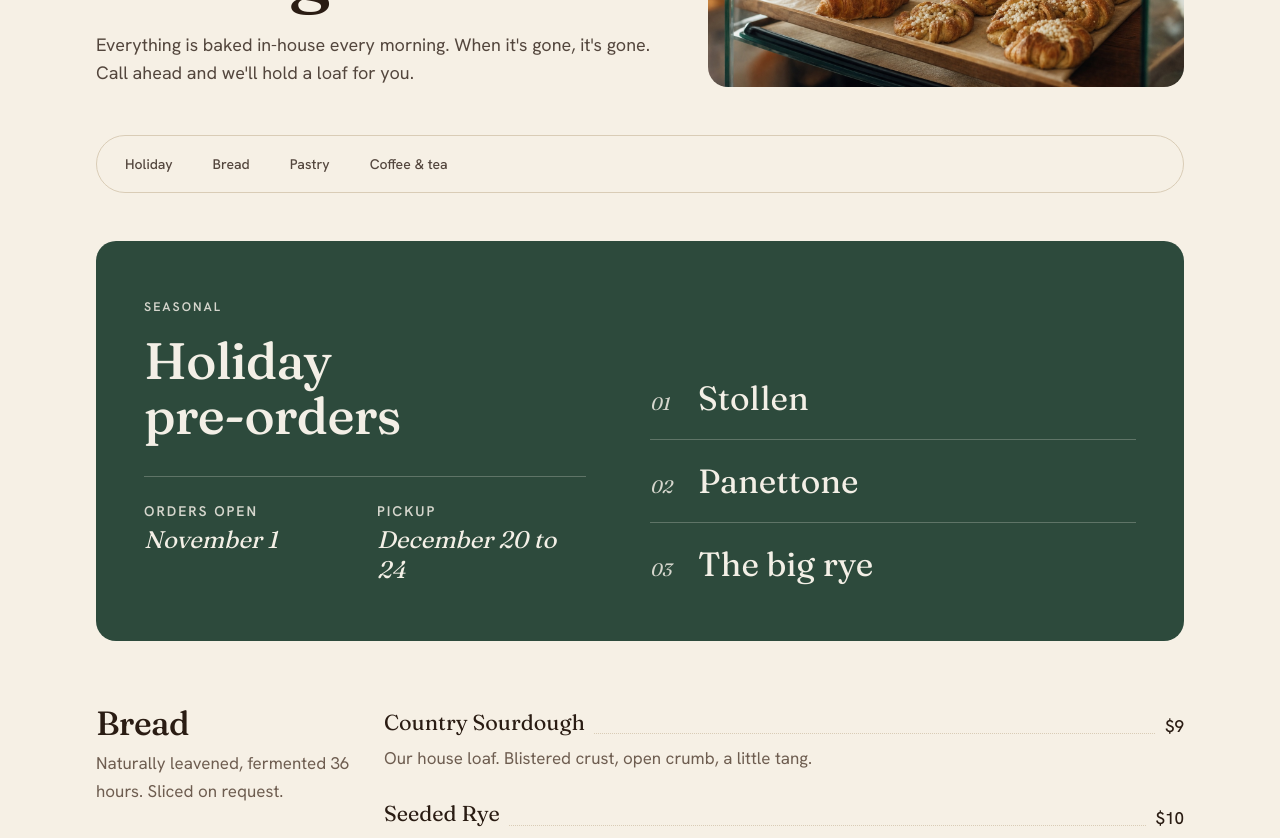
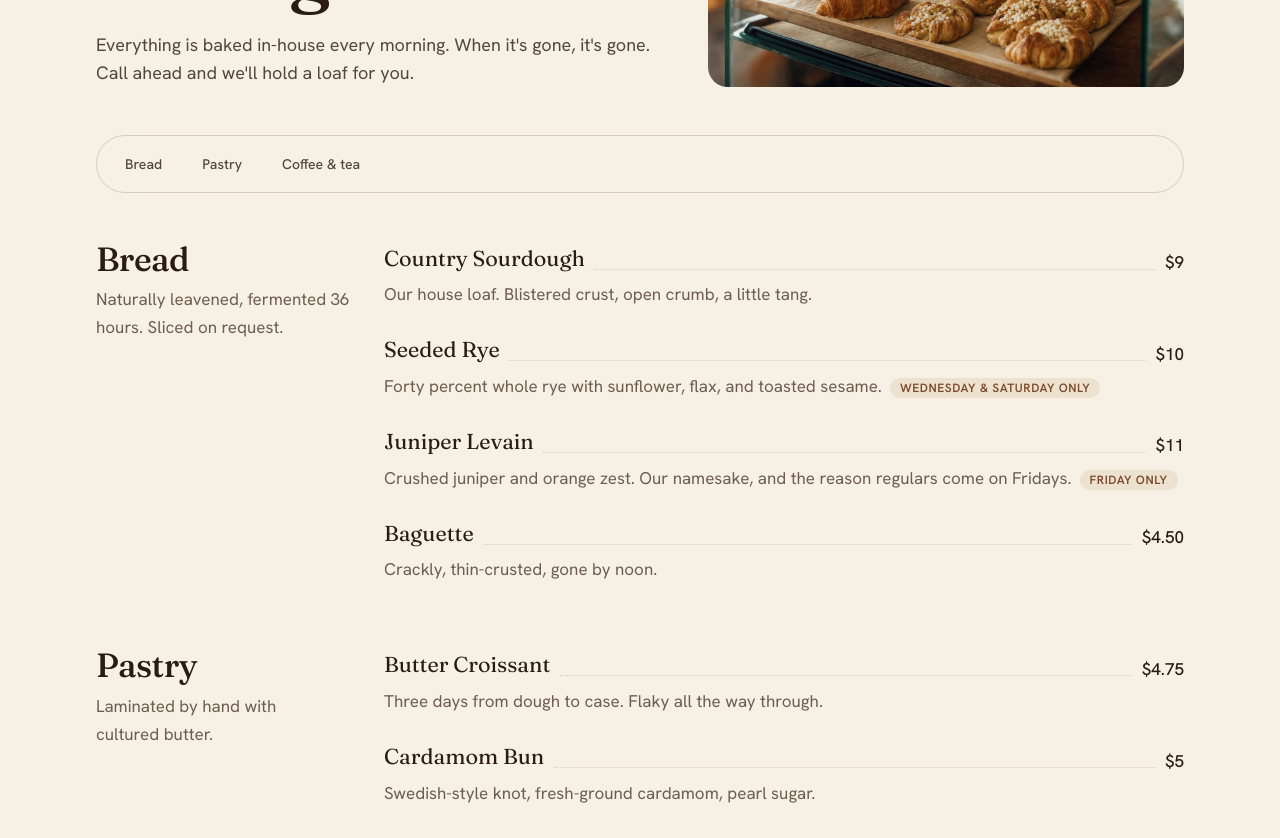
Before and after one commit to empowerment-ai/agent-site-kit, a Next.js app: page /menu in a window 1280 px wide. Shown: the part 420-1258 px from the top of the page. Built offline with nearby package versions, Linux system fonts and the light colour scheme.

Commit message:
Revert "builder: Add a holiday pre-order section to the menu page: stollen, panettone, an"
This reverts commit 8e7f61865eccfbfeb6f6fdb88aa63de53f48d59e.

```diff
--- a/content/menu.json
+++ b/content/menu.json
@@ -1,17 +1,5 @@
 {
-  "_comment": "The menu. Prices are in dollars. 'daily' items are baked every open day; others list the days they're available. 'holiday' is the seasonal pre-order panel: set show to false to hide it. Its items have no prices yet; add a price to an item and it will appear.",
-  "holiday": {
-    "show": true,
-    "title": "Holiday pre-orders",
-    "preordersOpen": "2026-11-01",
-    "pickupStart": "2026-12-20",
-    "pickupEnd": "2026-12-24",
-    "items": [
-      { "name": "Stollen" },
-      { "name": "Panettone" },
-      { "name": "The big rye" }
-    ]
-  },
+  "_comment": "The menu. Prices are in dollars. 'daily' items are baked every open day; others list the days they're available.",
   "sections": [
     {
       "id": "bread",
--- a/scripts/check-content.mjs
+++ b/scripts/check-content.mjs
@@ -41,21 +41,6 @@ for (const s of menu.sections ?? []) {
     if (!item.name || !item.description) fail(`Menu item in "${s.title}" needs a name and a description.`);
     if (typeof item.price !== "number" || item.price <= 0) fail(`Menu item "${item.name}" needs a price greater than 0 (a number, no $ sign).`);
     for (const d of item.days ?? []) if (!DAYS.includes(d)) fail(`Menu item "${item.name}" lists an unknown day "${d}".`);
-  }
-}
-
-const ISO_DATE = /^\d{4}-\d{2}-\d{2}$/;
-if (menu.holiday?.show) {
-  const h = menu.holiday;
-  if (!h.title) fail(`menu.json holiday section needs a "title".`);
-  for (const key of ["preordersOpen", "pickupStart", "pickupEnd"]) {
-    if (!ISO_DATE.test(h[key] ?? "")) fail(`menu.json holiday "${key}" must be a date like "2026-11-01". Got "${h[key]}".`);
-  }
-  if (h.pickupStart > h.pickupEnd) fail(`menu.json holiday pickup starts ${h.pickupStart} but ends ${h.pickupEnd}. The end must be on or after the start.`);
-  if (!h.items?.length) fail(`menu.json holiday section is showing but has no items. Add items or set "show" to false.`);
-  for (const item of h.items ?? []) {
-    if (!item.name) fail(`Every holiday item in menu.json needs a name.`);
-    if (item.price !== undefined && (typeof item.price !== "number" || item.price <= 0)) fail(`Holiday item "${item.name}" has a price that isn't a number greater than 0. Leave "price" out until it's set.`);
   }
 }
 
--- a/src/app/menu/page.tsx
+++ b/src/app/menu/page.tsx
@@ -1,6 +1,6 @@
 import Image from "next/image";
 import type { Metadata } from "next";
-import { getMenu, getHoliday, getPage, formatPrice, formatMonthDay, formatDateRange } from "@/lib/content";
+import { getMenu, getPage, formatPrice } from "@/lib/content";
 
 const page = getPage("menu");
 
@@ -12,7 +12,6 @@ export const metadata: Metadata = {
 
 export default function MenuPage() {
   const sections = getMenu();
-  const holiday = getHoliday();
   return (
     <div className="mx-auto max-w-6xl px-5 md:px-8">
       <header className="grid items-end gap-10 pb-12 pt-12 md:grid-cols-[1.2fr_1fr] md:pt-20">
@@ -27,11 +26,6 @@ export default function MenuPage() {
       </header>
 
       <nav aria-label="Menu sections" className="sticky top-[73px] z-20 -mx-5 flex gap-2 overflow-x-auto border-y border-line bg-flour/95 px-5 py-3 backdrop-blur md:mx-0 md:rounded-full md:border md:px-3">
-        {holiday && (
-          <a href="#holiday" className="shrink-0 rounded-full px-4 py-1.5 text-sm font-medium text-crust/80 hover:bg-crumb hover:text-crust">
-            Holiday
-          </a>
-        )}
         {sections.map((s) => (
           <a key={s.id} href={`#${s.id}`} className="shrink-0 rounded-full px-4 py-1.5 text-sm font-medium text-crust/80 hover:bg-crumb hover:text-crust">
             {s.title}
@@ -40,45 +34,6 @@ export default function MenuPage() {
       </nav>
 
       <div className="mt-12 space-y-16">
-        {holiday && (
-          <section id="holiday" aria-labelledby="holiday-title" className="scroll-mt-40 rounded-[var(--radius-card)] bg-juniper px-6 py-10 text-juniper-ink md:px-12 md:py-14">
-            <div className="grid gap-10 md:grid-cols-[1fr_1.1fr] md:gap-16">
-              <div>
-                <p className="eyebrow !text-juniper-ink/85">Seasonal</p>
-                <h2 id="holiday-title" className="mt-4 text-[clamp(2.2rem,5vw,3.2rem)] font-[450]">{holiday.title}</h2>
-                <dl className="mt-8 grid grid-cols-2 gap-6 border-t border-juniper-ink/25 pt-6">
-                  <div>
-                    <dt className="text-sm font-semibold uppercase tracking-[0.14em] text-juniper-ink/85">Orders open</dt>
-                    <dd className="mt-1 font-display text-[1.5rem] italic leading-tight">{formatMonthDay(holiday.preordersOpen)}</dd>
-                  </div>
-                  <div>
-                    <dt className="text-sm font-semibold uppercase tracking-[0.14em] text-juniper-ink/85">Pickup</dt>
-                    <dd className="mt-1 font-display text-[1.5rem] italic leading-tight">{formatDateRange(holiday.pickupStart, holiday.pickupEnd)}</dd>
-                  </div>
-                </dl>
-              </div>
-              <ol className="self-end">
-                {holiday.items.map((item, i) => (
-                  <li key={item.name} className="flex items-baseline gap-5 border-b border-juniper-ink/25 py-5 first:pt-0 last:border-b-0 last:pb-0">
-                    <span className="w-7 shrink-0 font-display text-lg italic tabular-nums text-juniper-ink/85" aria-hidden>{String(i + 1).padStart(2, "0")}</span>
-                    <div className="flex-1">
-                      <div className="flex items-end">
-                        <span className="font-display text-[clamp(1.6rem,3.5vw,2.1rem)] leading-tight">{item.name}</span>
-                        {item.price !== undefined && (
-                          <>
-                            <span className="leader !border-juniper-ink/30" aria-hidden />
-                            <span className="tabular-nums font-medium">{formatPrice(item.price)}</span>
-                          </>
-                        )}
-                      </div>
-                      {item.description && <p className="mt-1 text-juniper-ink/85">{item.description}</p>}
-                    </div>
-                  </li>
-                ))}
-              </ol>
-            </div>
-          </section>
-        )}
         {sections.map((s) => (
           <section key={s.id} id={s.id} className="scroll-mt-40 grid gap-8 md:grid-cols-[16rem_1fr]">
             <div>
--- a/src/lib/content.ts
+++ b/src/lib/content.ts
@@ -46,36 +46,8 @@ export function getBusiness(): Business {
   return readJSON<Business>("business.json");
 }
 
-export type HolidayItem = { name: string; description?: string; price?: number };
-export type Holiday = {
-  show: boolean;
-  title: string;
-  preordersOpen: string;
-  pickupStart: string;
-  pickupEnd: string;
-  items: HolidayItem[];
-};
-
 export function getMenu(): MenuSection[] {
   return readJSON<{ sections: MenuSection[] }>("menu.json").sections;
-}
-
-export function getHoliday(): Holiday | undefined {
-  const holiday = readJSON<{ holiday?: Holiday }>("menu.json").holiday;
-  return holiday?.show ? holiday : undefined;
-}
-
-// "2026-11-01" -> "November 1"
-export function formatMonthDay(iso: string): string {
-  return new Date(`${iso}T12:00:00`).toLocaleDateString("en-US", { month: "long", day: "numeric" });
-}
-
-// "2026-12-20", "2026-12-24" -> "December 20 to 24"
-export function formatDateRange(start: string, end: string): string {
-  const [s, e] = [formatMonthDay(start), formatMonthDay(end)];
-  const [sMonth] = s.split(" ");
-  const [eMonth, eDay] = e.split(" ");
-  return sMonth === eMonth ? `${s} to ${eDay}` : `${s} to ${e}`;
 }
 
 function readMarkdown(dir: string, slug: string): Page {
```
Also changed, not shown: 2 other files (tests, documents, lock files or other folders).
